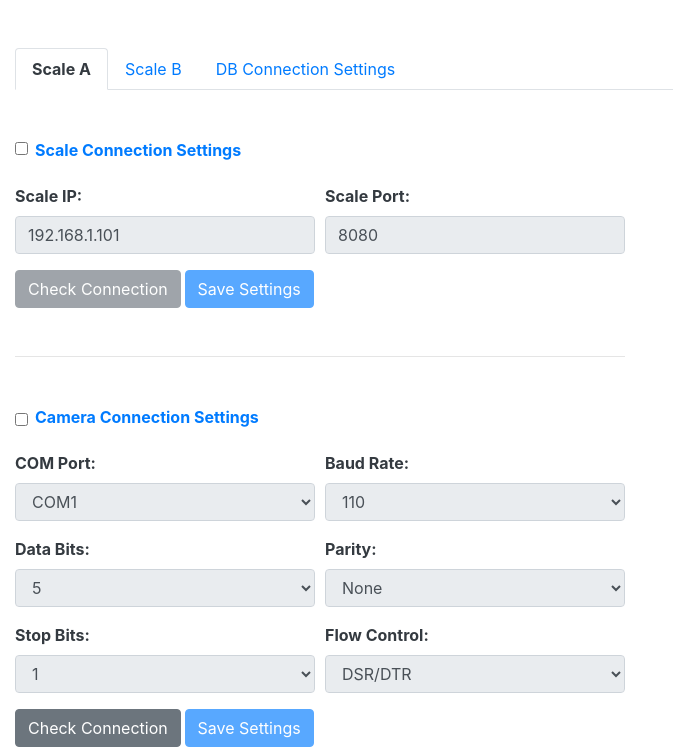
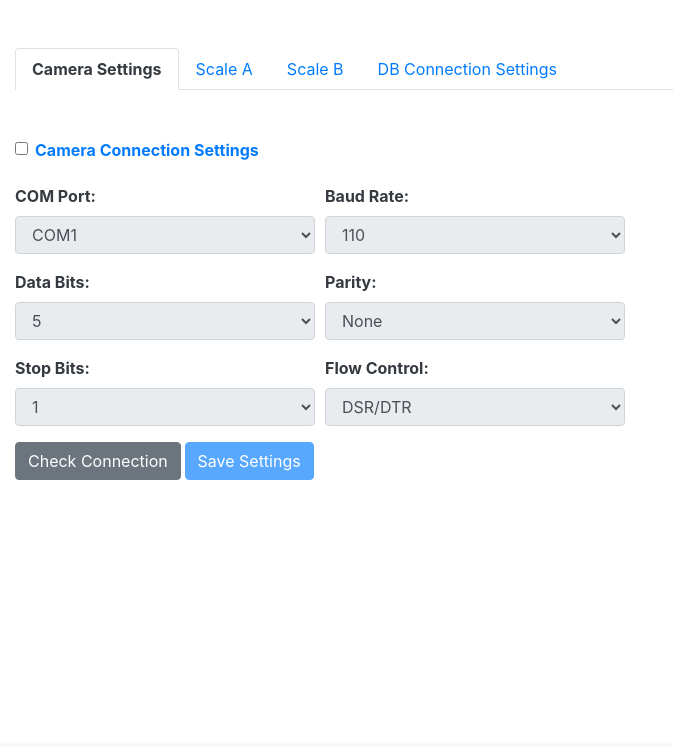
Before and after one commit to arborin/part_information_tracking_system, a Flask app: page /settings in a window 1280 px wide. Shown: the part 58-805 px from the top of the page, without its empty margins (0-673 px from the left). After the commit the page ends 538 px from the top, so only its background shows below. Run offline with Flask 2, Linux system fonts and the light colour scheme; some libraries are stand-ins or nearby versions.

Commit message:
[EDIT] move camera settings in new tab

```diff
--- a/PartInformationTrackingSystem_v1/templates/settings.html
+++ b/PartInformationTrackingSystem_v1/templates/settings.html
@@ -8,12 +8,14 @@
         <div class="col-md-12">
             <!-- {{ scale_params }} -->
             <ul class="nav nav-tabs" role="tablist">
-
+                <li class="nav-item">
+                    <a class="nav-link active" data-toggle="tab" href="#camera_tab" role="tab">Camera Settings</a>
+                </li>
                 {% for scale in scale_params.scale %}
                     {% set index = loop.index - 1 %}
                     {% if scale.active == 1%}
                         <li class="nav-item">
-                            <a class="nav-link {% if index == 0 %} active {% endif %}" data-toggle="tab" href="#tabs-{{ index }}" role="tab">{{ scale.name }}</a>
+                            <a class="nav-link" data-toggle="tab" href="#tabs-{{ index }}" role="tab">{{ scale.name }}</a>
                         </li>
                     {% endif %}
                 {% endfor %}
@@ -25,12 +27,95 @@
             <div class="row">
                 <div class="col-md-6">
                     <div class="tab-content">
+
+                        <!-- CAMERA CONNECTION SETTINGS TAB -->
+                        <div class="tab-pane active" id="camera_tab" role="tabpanel">
+                            <form>
+                                <div class="form-row ">
+                                    <div class='form-group col-md-12 mt-5'>
+                                        <div class="form-check">
+                                            <input class="form-check-input mt-1 enable-camera-settings" type="checkbox" autocomplete="off" value="" id="cameraSetting-0">
+                                            <label class="form-check-label" for="">
+                                                <h6 class="text-primary"><strong> Camera Connection Settings  </strong></h6>
+                                            </label>
+                                        </div>
+                                    </div>
+                                    <div class='form-group col-md-6'>
+                                        <label for='ComPortInput'>COM Port:</label>
+                                        <select type='select' value='COM3' disabled class='form-control' id='ComPortInput-0' autocomplete='off'>
+                                            <option value='COM1' {% if camera_params.camera[0].com_port == "COM1" %}selected{% endif %}>COM1</option>
+                                            <option value='COM2' {% if camera_params.camera[0].com_port == "COM2" %}selected{% endif %}>COM2</option>
+                                            <option value='COM3' {% if camera_params.camera[0].com_port == "COM3" %}selected{% endif %}>COM3</option>
+                                        </select>
+                                    </div>
+                                    <div class='form-group col-md-6'>
+                                        <label for="BaudRateInput">Baud Rate:</label>
+                                        <select type='select' class='form-control' disabled id="BaudRateInput-0" autocomplete='off'>
+                                            <option value="110"     {% if camera_params.camera[0].baud_rate == "110" %}     selected{% endif %}>110</option>
+                                            <option value="300"     {% if camera_params.camera[0].baud_rate == "300" %}     selected{% endif %}>300</option>
+                                            <option value="600"     {% if camera_params.camera[0].baud_rate == "600" %}     selected{% endif %}>600</option>
+                                            <option value="1200"    {% if camera_params.camera[0].baud_rate == "1200" %}    selected{% endif %}>1200</option>
+                                            <option value="2400"    {% if camera_params.camera[0].baud_rate == "2400" %}    selected{% endif %}>2400</option>
+                                            <option value="4800"    {% if camera_params.camera[0].baud_rate == "4800" %}    selected{% endif %}>4800</option>
+                                            <option value="9600"    {% if camera_params.camera[0].baud_rate == "9600" %}    selected{% endif %}>9600</option>
+                                            <option value="14400"   {% if camera_params.camera[0].baud_rate == "14400" %}   selected{% endif %}>14400</option>
+                                            <option value="19200"   {% if camera_params.camera[0].baud_rate == "19200" %}   selected{% endif %}>19200</option>
+                                            <option value="38400"   {% if camera_params.camera[0].baud_rate == "38400" %}   selected{% endif %}>38400</option>
+                                            <option value="57600"   {% if camera_params.camera[0].baud_rate == "57600" %}   selected{% endif %}>57600</option>
+                                            <option value="115200"  {% if camera_params.camera[0].baud_rate == "115200" %}  selected{% endif %}>115200</option>
+                                            <option value="128000"  {% if camera_params.camera[0].baud_rate == "128000" %}  selected{% endif %}>128000</option>
+                                            <option value="256000"  {% if camera_params.camera[0].baud_rate == "256000" %}  selected{% endif %}>256000</option>
+                                        </select>
+                                    </div>
+                                    <div class='form-group col-md-6'>
+                                        <label for="BiteSizeInput">Data Bits:</label>
+                                        <select type='select' class='form-control' disabled id="BiteSizeInput-0" autocomplete='off'>
+                                            <option value="5" {% if camera_params.camera[0].byte_size == "5" %}selected{% endif %}>5</option>
+                                            <option value="6" {% if camera_params.camera[0].byte_size == "6" %}selected{% endif %}>6</option>
+                                            <option value="7" {% if camera_params.camera[0].byte_size == "7" %}selected{% endif %}>7</option>
+                                            <option value="8" {% if camera_params.camera[0].byte_size == "8" %}selected{% endif %}>8</option>
+                                        </select>
+                                    </div>
+                                    <div class='form-group col-md-6'>
+                                        <label for="ParityInput">Parity:</label>
+                                        <select type='select' class='form-control' disabled id="ParityInput-0" autocomplete='off'>
+                                            <option value="None"    {% if camera_params.camera[0].parity == "None" %}selected{% endif %}>None</option>
+                                            <option value="Even"    {% if camera_params.camera[0].parity == "Even" %}selected{% endif %}>Odd</option>
+                                            <option value="Mark"    {% if camera_params.camera[0].parity == "Mark" %}selected{% endif %}>Mark</option>
+                                            <option value="Space"   {% if camera_params.camera[0].parity == "Space" %}selected{% endif %}>Space</option>
+                                        </select>
+                                    </div>
+                                    <div class='form-group col-md-6'>
+                                        <label for="StopBitsInput">Stop Bits:</label>
+                                        <select type='select' class='form-control' disabled id="StopBitsInput-0" autocomplete='off'>
+                                            <option value="1"   {% if camera_params.camera[0].stop_bits == "1"    %} selected {% endif %}>1   </option>
+                                            <option value="1.5" {% if camera_params.camera[0].stop_bits == "1.5"  %} selected {% endif %}>1.5 </option>
+                                            <option value="2"   {% if camera_params.camera[0].stop_bits == "2"    %} selected {% endif %}>2   </option>
+                                        </select>
+                                    </div>
+                                    <div class='form-group col-md-6'>
+                                        <label for="FlowControlInput">Flow Control:</label>
+                                        <select type='select' class='form-control' disabled id="FlowControlInput-0" autocomplete='off'>
+                                            <option value="DSR/DTR"     {% if camera_params.camera[0].flow_control == "DSR/DTR"  %}selected{% endif %}>DSR/DTR</option>
+                                            <option value="RTS/CTS"     {% if camera_params.camera[0].flow_control == "RTS/CTS"  %}selected{% endif %}>RTS/CTS</option>
+                                            <option value="XON/XOFF"    {% if camera_params.camera[0].flow_control == "XON/XOFF" %}selected{% endif %}>XON/XOFF</option>
+                                        </select>
+                                    </div>
+                                    <div class='col-sm-12'>
+                                        <button type='button' class='btn btn-secondary checkCameraConnection'  id='checkCameraConnection-0'>Check Connection</button>
+                                        <button type='button' class='btn btn-primary saveCameraSettings' disabled id="saveCameraSettings-0">Save Settings</button>
+                                    </div>
+                                </div>
+                            </form>
+                        </div>
+
+
                         {% for scale in scale_params.scale %}
                             <!-- save index -->
                             {% set index = loop.index - 1 %}
 
 
-                            <div class="tab-pane {% if index == 0 %} active {% endif %}" id="tabs-{{ index }}" role="tabpanel">
+                            <div class="tab-pane" id="tabs-{{ index }}" role="tabpanel">
                                 <!-- <hr>
                                     {{ index }}
                                 <hr> -->
@@ -61,85 +146,12 @@
 
                                 <hr class="mt-5 mb-5">
 
-                                <form>
-                                    <div class="form-row">
-                                        <div class='form-group col-md-12'>
-                                            <div class="form-check">
-                                                <input class="form-check-input mt-2 enable-camera-settings" type="checkbox" autocomplete="off" value="" id="cameraSetting-{{ index }}">
-                                                <label class="form-check-label" for="">
-                                                    <h6 class="text-primary"><strong> Camera Connection Settings  </strong></h6>
-                                                </label>
-                                            </div>
-                                        </div>
-                                        <div class='form-group col-md-6'>
-                                            <label for='ComPortInput'>COM Port:</label>
-                                            <select type='select' value='COM3' disabled class='form-control' id='ComPortInput-{{ index }}' autocomplete='off'>
-                                                <option value='COM1' {% if camera_params.camera[index].com_port == "COM1" %}selected{% endif %}>COM1</option>
-                                                <option value='COM2' {% if camera_params.camera[index].com_port == "COM2" %}selected{% endif %}>COM2</option>
-                                                <option value='COM3' {% if camera_params.camera[index].com_port == "COM3" %}selected{% endif %}>COM3</option>
-                                            </select>
-                                        </div>
-                                        <div class='form-group col-md-6'>
-                                            <label for="BaudRateInput">Baud Rate:</label>
-                                            <select type='select' class='form-control' disabled id="BaudRateInput-{{ index }}" autocomplete='off'>
-                                                <option value="110"     {% if camera_params.camera[index].baud_rate == "110" %}     selected{% endif %}>110</option>
-                                                <option value="300"     {% if camera_params.camera[index].baud_rate == "300" %}     selected{% endif %}>300</option>
-                                                <option value="600"     {% if camera_params.camera[index].baud_rate == "600" %}     selected{% endif %}>600</option>
-                                                <option value="1200"    {% if camera_params.camera[index].baud_rate == "1200" %}    selected{% endif %}>1200</option>
-                                                <option value="2400"    {% if camera_params.camera[index].baud_rate == "2400" %}    selected{% endif %}>2400</option>
-                                                <option value="4800"    {% if camera_params.camera[index].baud_rate == "4800" %}    selected{% endif %}>4800</option>
-                                                <option value="9600"    {% if camera_params.camera[index].baud_rate == "9600" %}    selected{% endif %}>9600</option>
-                                                <option value="14400"   {% if camera_params.camera[index].baud_rate == "14400" %}   selected{% endif %}>14400</option>
-                                                <option value="19200"   {% if camera_params.camera[index].baud_rate == "19200" %}   selected{% endif %}>19200</option>
-                                                <option value="38400"   {% if camera_params.camera[index].baud_rate == "38400" %}   selected{% endif %}>38400</option>
-                                                <option value="57600"   {% if camera_params.camera[index].baud_rate == "57600" %}   selected{% endif %}>57600</option>
-                                                <option value="115200"  {% if camera_params.camera[index].baud_rate == "115200" %}  selected{% endif %}>115200</option>
-                                                <option value="128000"  {% if camera_params.camera[index].baud_rate == "128000" %}  selected{% endif %}>128000</option>
-                                                <option value="256000"  {% if camera_params.camera[index].baud_rate == "256000" %}  selected{% endif %}>256000</option>
-                                            </select>
-                                        </div>
-                                        <div class='form-group col-md-6'>
-                                            <label for="BiteSizeInput">Data Bits:</label>
-                                            <select type='select' class='form-control' disabled id="BiteSizeInput-{{ index }}" autocomplete='off'>
-                                                <option value="5" {% if camera_params.camera[index].byte_size == "5" %}selected{% endif %}>5</option>
-                                                <option value="6" {% if camera_params.camera[index].byte_size == "6" %}selected{% endif %}>6</option>
-                                                <option value="7" {% if camera_params.camera[index].byte_size == "7" %}selected{% endif %}>7</option>
-                                                <option value="8" {% if camera_params.camera[index].byte_size == "8" %}selected{% endif %}>8</option>
-                                            </select>
-                                        </div>
-                                        <div class='form-group col-md-6'>
-                                            <label for="ParityInput">Parity:</label>
-                                            <select type='select' class='form-control' disabled id="ParityInput-{{ index }}" autocomplete='off'>
-                                                <option value="None"    {% if camera_params.camera[index].parity == "None" %}selected{% endif %}>None</option>
-                                                <option value="Even"    {% if camera_params.camera[index].parity == "Even" %}selected{% endif %}>Odd</option>
-                                                <option value="Mark"    {% if camera_params.camera[index].parity == "Mark" %}selected{% endif %}>Mark</option>
-                                                <option value="Space"   {% if camera_params.camera[index].parity == "Space" %}selected{% endif %}>Space</option>
-                                            </select>
-                                        </div>
-                                        <div class='form-group col-md-6'>
-                                            <label for="StopBitsInput">Stop Bits:</label>
-                                            <select type='select' class='form-control' disabled id="StopBitsInput-{{ index }}" autocomplete='off'>
-                                                <option value="1"   {% if camera_params.camera[index].stop_bits == "1"    %} selected {% endif %}>1   </option>
-                                                <option value="1.5" {% if camera_params.camera[index].stop_bits == "1.5"  %} selected {% endif %}>1.5 </option>
-                                                <option value="2"   {% if camera_params.camera[index].stop_bits == "2"    %} selected {% endif %}>2   </option>
-                                            </select>
-                                        </div>
-                                        <div class='form-group col-md-6'>
-                                            <label for="FlowControlInput">Flow Control:</label>
-                                            <select type='select' class='form-control' disabled id="FlowControlInput-{{ index }}" autocomplete='off'>
-                                                <option value="DSR/DTR"     {% if camera_params.camera[index].flow_control == "DSR/DTR"  %}selected{% endif %}>DSR/DTR</option>
-                                                <option value="RTS/CTS"     {% if camera_params.camera[index].flow_control == "RTS/CTS"  %}selected{% endif %}>RTS/CTS</option>
-                                                <option value="XON/XOFF"    {% if camera_params.camera[index].flow_control == "XON/XOFF" %}selected{% endif %}>XON/XOFF</option>
-                                            </select>
-                                        </div>
-                                        <div class='col-sm-12'>
-                                            <button type='button' class='btn btn-secondary checkCameraConnection'  id='checkCameraConnection-{{ index }}'>Check Connection</button>
-                                            <button type='button' class='btn btn-primary saveCameraSettings' disabled id="saveCameraSettings-{{ index }}">Save Settings</button>
-                                        </div>
-                                    </div>
-                                </form>
+
                             </div>
                         {% endfor %}
+
+
+
 
                         <!-- DATABASE CONNECTION SETTINGS TAB -->
                         <div class="tab-pane" id="db_tab" role="tabpanel">
```
